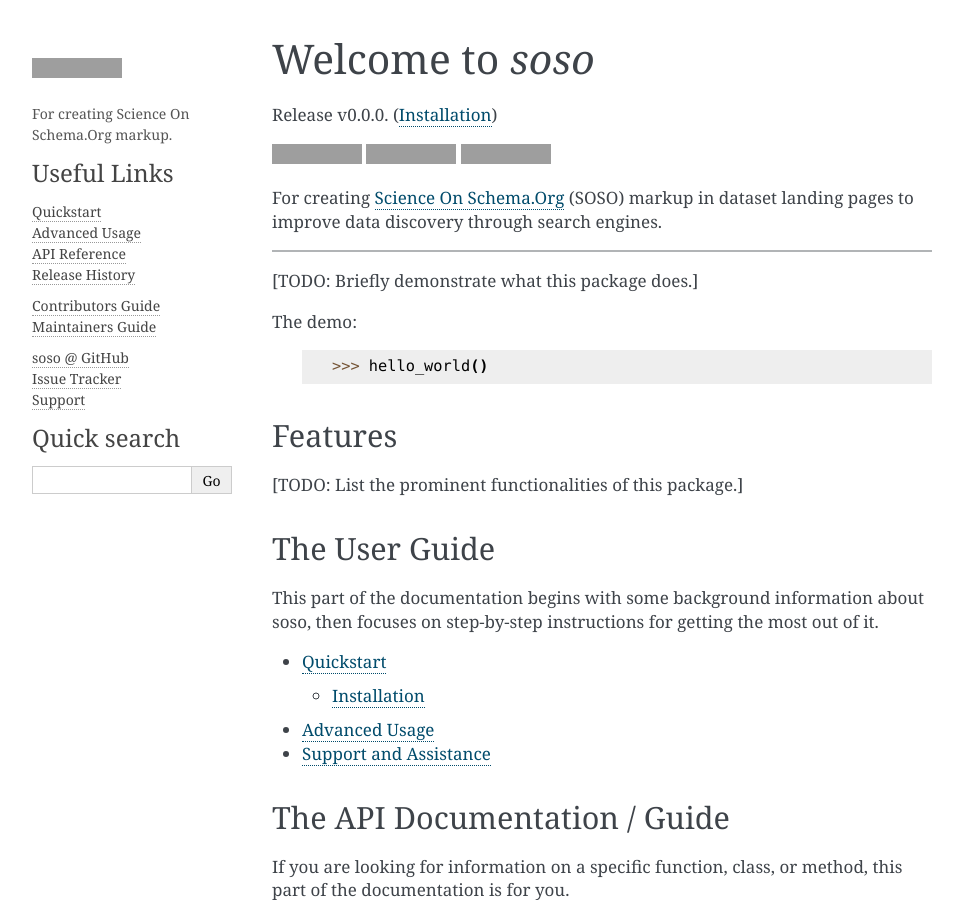
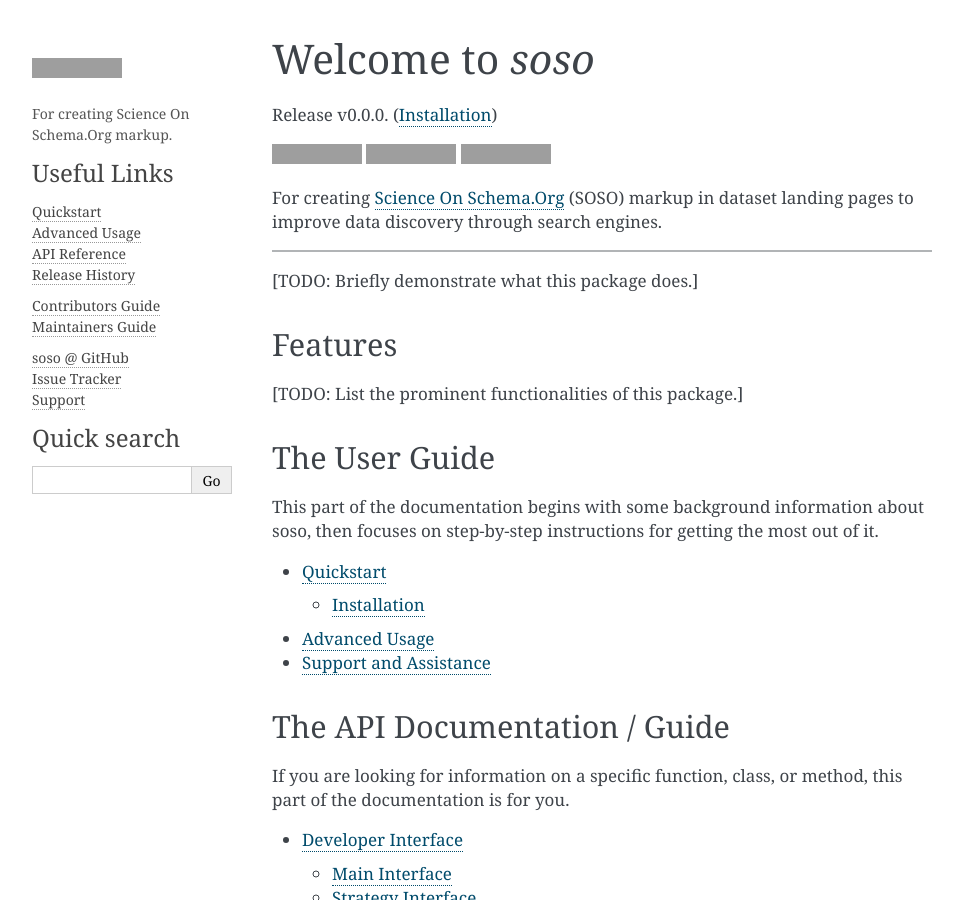
Before and after one commit to clnsmth/soso, a Sphinx documentation site: the page built from docs/source/index.rst, in a window 1280 px wide and 900 px high, cut to the strip 0-900 px from the top of the window. Shown: the whole strip, without its empty margins (148-1111 px from the left). Built offline with Sphinx 7.4.7, drawn with Linux system fonts in a browser that asks for light colours; grey boxes are pictures that could not be loaded.

Commit message:
List utilities and remove boilerplate example

```diff
--- a/docs/source/index.rst
+++ b/docs/source/index.rst
@@ -22,9 +22,6 @@
 -------------------
 
 [TODO: Briefly demonstrate what this package does.]
-
-The demo:
-   >>> hello_world()
 
 Features
 --------
--- a/docs/source/user/api.rst
+++ b/docs/source/user/api.rst
@@ -34,3 +34,5 @@
 ---------
 
 .. automodule:: soso.utilities
+    :members:
+    :noindex:
```
